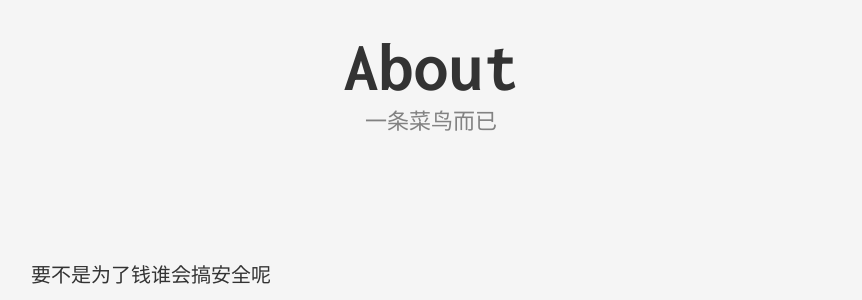
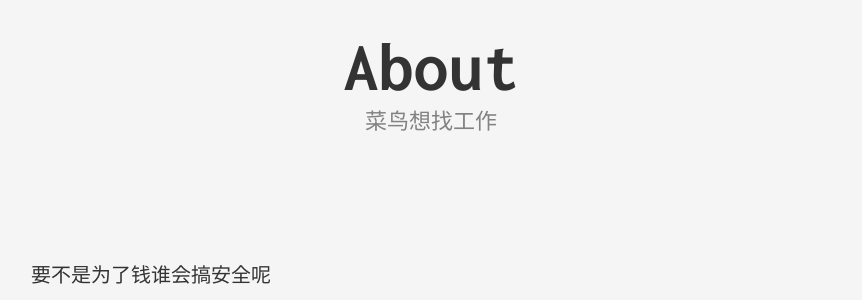
Before and after one commit to L3B1anc/L3B1anc.github.io, a Jekyll site: the page built from about.md, in a window 1280 px wide. Shown: the part 247-547 px from the top of the page, without its empty margins (209-1071 px from the left). Built offline with Jekyll 4.4.1, drawn with Linux system fonts in a browser that asks for light colours.

Commit message:
Update about.md

```diff
--- a/about.md
+++ b/about.md
@@ -1,7 +1,7 @@
 ---
 layout: page
 title: About
-subtitle: 一条菜鸟而已
+subtitle: 菜鸟想找工作
 permalink: /about/
 ---
 
```
